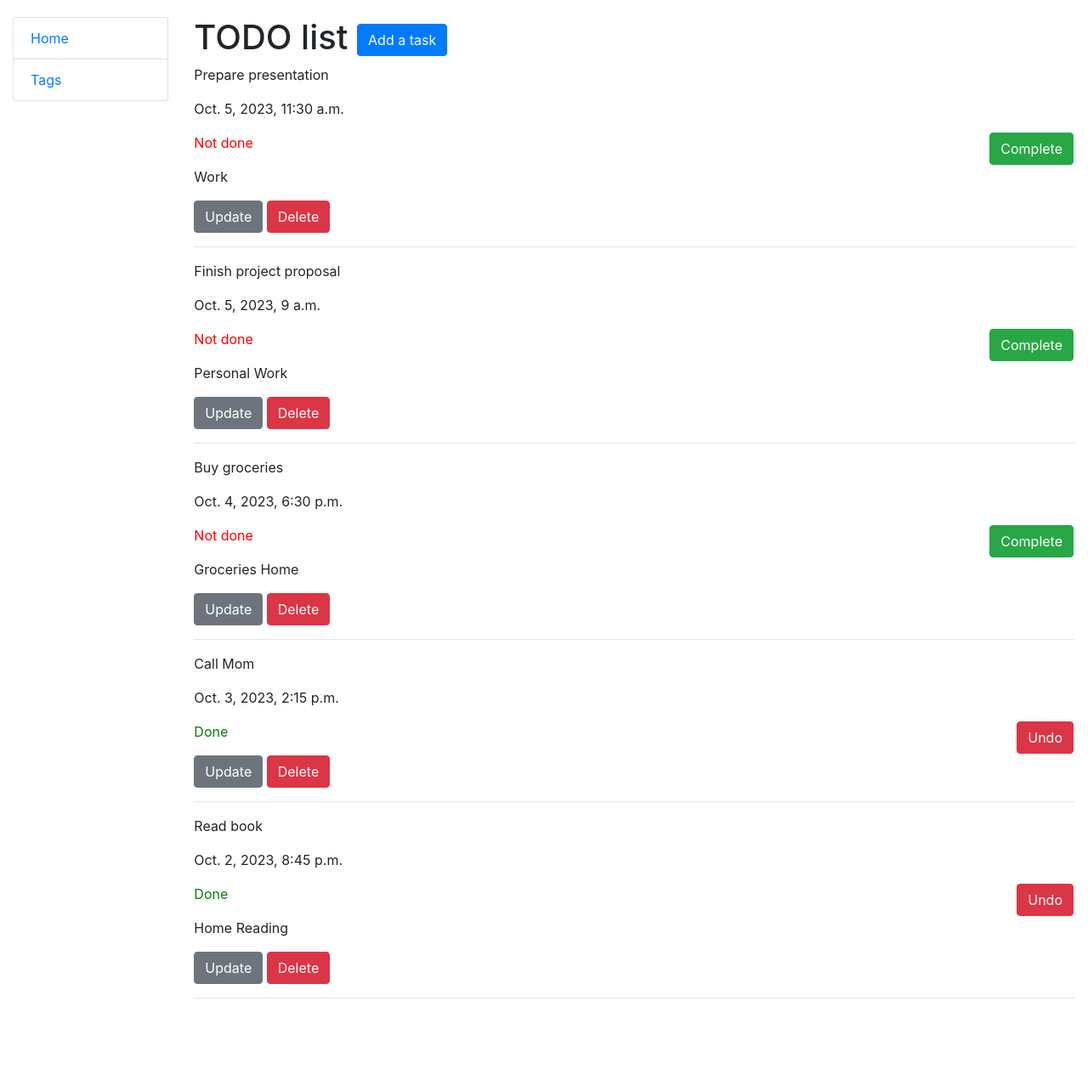
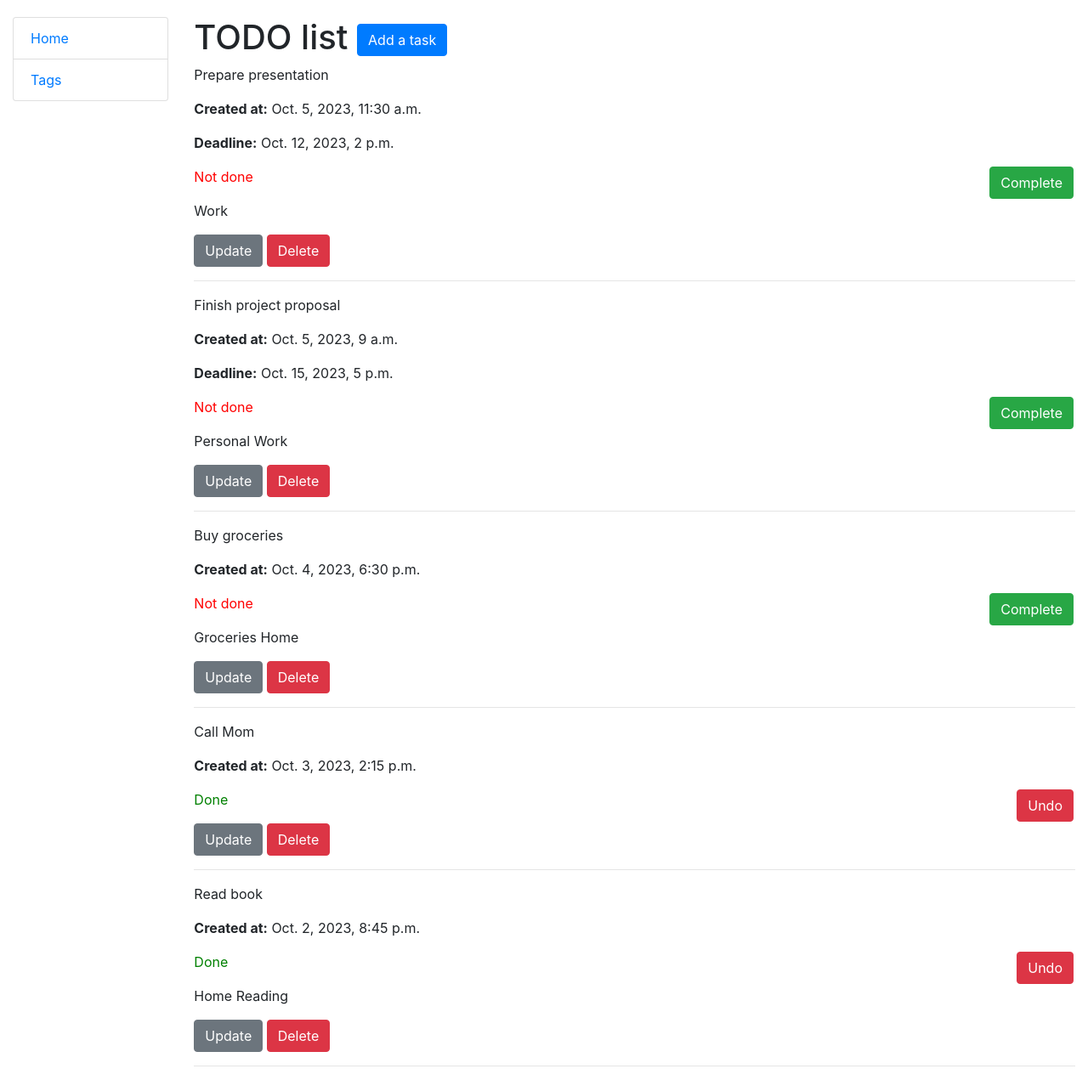
Before and after one commit to katryana/todo-list, a Django app: page / in a window 1280 px wide. Shown: the whole page at 85% size. Before the commit the page ends 1175 px from the top, so only its background shows below. Run offline with Django 4.2, Linux system fonts and the light colour scheme; data comes from the database, SQL or seed files in the repository.

Commit message:
Add DateTimeInput for deadline

```diff
--- a/manager/forms.py
+++ b/manager/forms.py
@@ -4,6 +4,11 @@ from manager.models import Task, Tag
 
 
 class TaskCreationForm(forms.ModelForm):
+    deadline = forms.DateTimeField(
+        widget=forms.DateTimeInput(attrs={"type": "datetime-local"}, format="%Y-%m-%dT%H:%M"),
+        initial="%Y-%m-%dT%H:%M"
+    )
+
     class Meta:
         model = Task
         fields = "__all__"
--- a/templates/manager/index.html
+++ b/templates/manager/index.html
@@ -8,7 +8,12 @@
   {% if task_list %}
     {% for task in task_list %}
       <p> {{ task.content }}</p>
-      <p> {{ task.created_at }}</p>
+      <p><strong>Created at:</strong> {{ task.created_at }}</p>
+      {% if task.deadline %}
+        <p>
+          <strong>Deadline:</strong> {{ task.deadline }}
+        </p>
+      {% endif %}
         {% if task.is_done %}
           <a href="{% url 'manager:toggle-task-complete' pk=task.id act="undo" %}" class="btn btn-danger link-to-page">Undo</a>
           <p style="color: green">Done</p>
--- a/templates/manager/tag_list.html
+++ b/templates/manager/tag_list.html
@@ -3,7 +3,7 @@
 {% block content %}
 
 <main>
-  <h1>TODO list <a class="btn btn-primary" href="{% url 'manager:tag-create' %}">Create a tag</a></h1>
+  <h1>Tags <a class="btn btn-primary" href="{% url 'manager:tag-create' %}">Create a tag</a></h1>
 
   {% if tag_list %}
     {% for tag in tag_list %}
```
